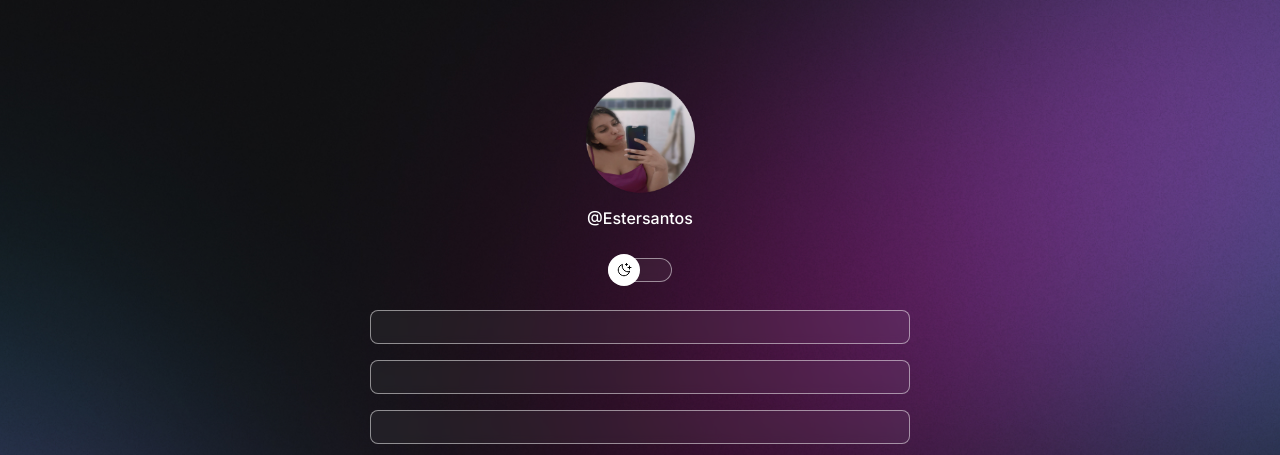
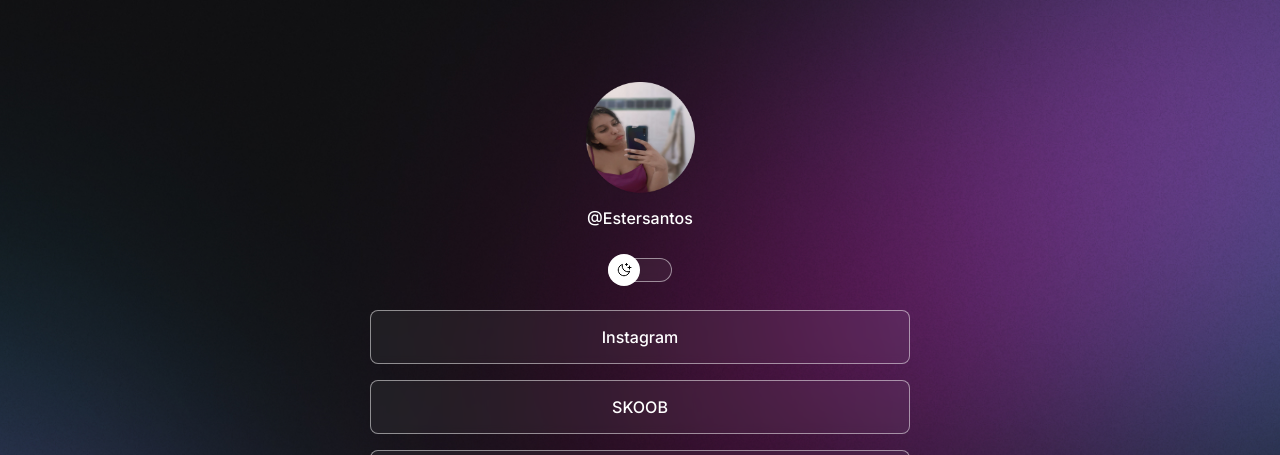
Before and after one commit to EsterS9M/primeiro, a plain HTML site: page index.html in a window 1280 px wide. Shown: the top 455 px of the page. Drawn offline with nearby package versions, Linux system fonts and the light colour scheme.

Commit message:
atualizacao href

```diff
--- a/index.html
+++ b/index.html
@@ -28,20 +28,22 @@
 
       <ul>
         <li>
-          <a href=""></a>
+          <a href="https://instagram.com/myscenery.mytime/" target="_blank">Instagram</a>
         </li>
         <li>
-          <a href="" target="_black"></a>
+          <a href="https://www.skoob.com.br/usuario/9296518" target="_black">SKOOB</a>
         </li>
         <li>
-          <a href="" target="_blank"></a>
+          <a href="https://esters9m.github.io/tkbiblioteca/" target="_blank">Library (em andamento)</a>
+        </li>
+        <li>
+          <a href="https://github.com/EsterS9M" target="_blank">GitHub</a>
         </li>
       </ul>
 
       <div id="social-links">
         <ion-icon name="logo-github"></ion-icon>
-        <ion-icon name="logo-instagram"></ion-icon>
-        <ion-icon name="logo-twitter"></ion-icon>
+        <ion-icon name="logo-instagram"  ></ion-icon>
         <ion-icon name="logo-whatsapp"></ion-icon>
       </div>
 
@@ -50,7 +52,7 @@
       </footer>
     </div>
 
-    <script
+    <script----
       type="module"
       src="https://unpkg.com/ionicons@7.1.0/dist/ionicons/ionicons.esm.js"
     ></script>
```
